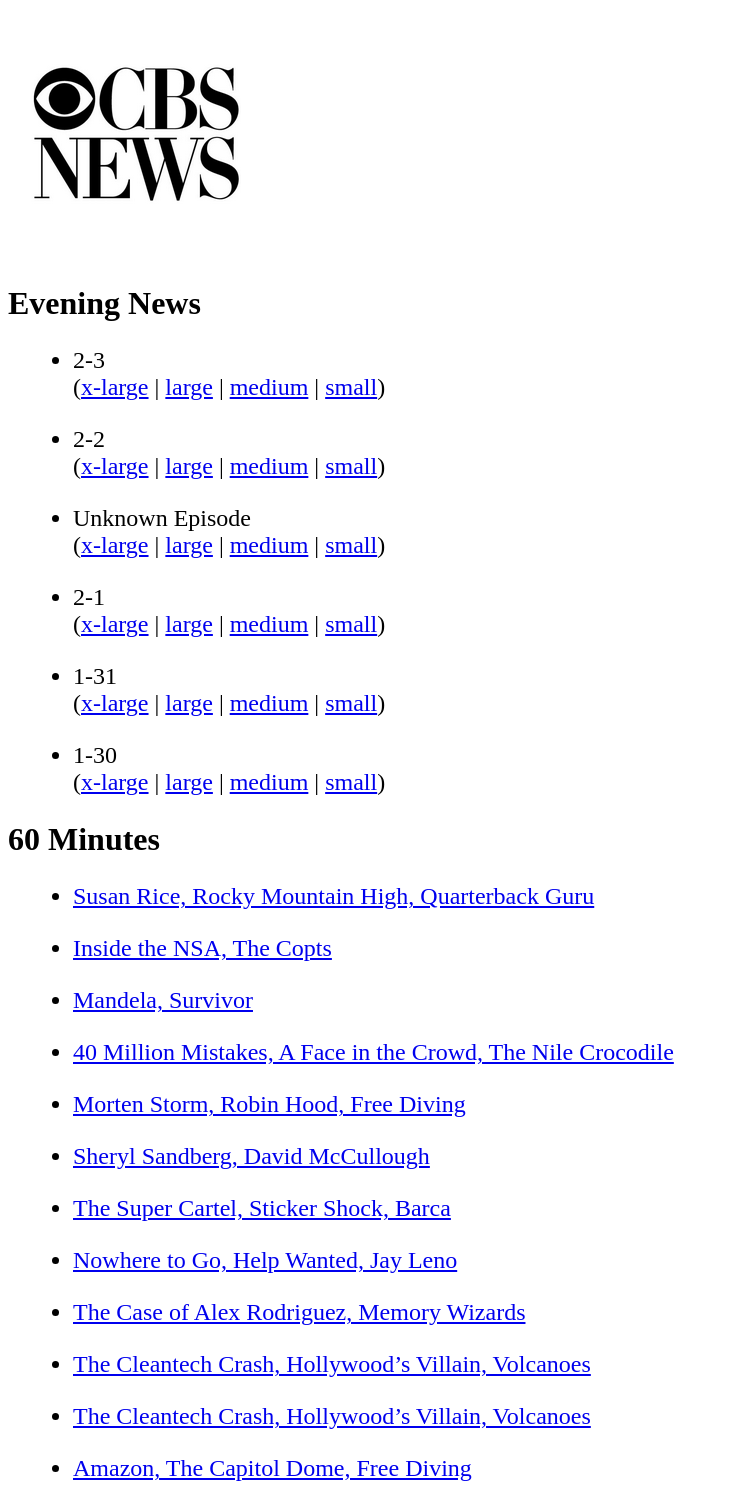
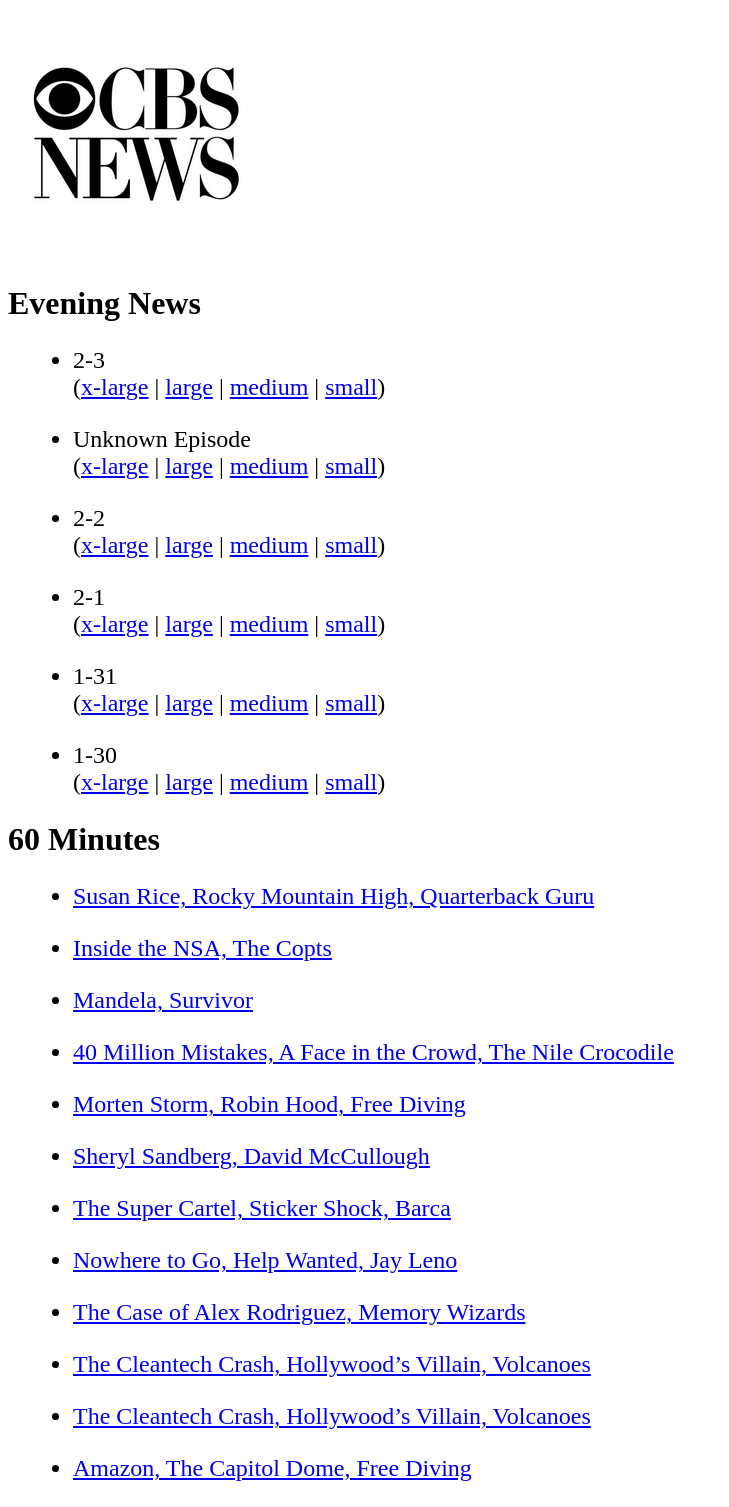
Before and after one commit to jkutner/cbsfeed, a Jekyll site: the page built from index.html, in a window 1280 px wide. Shown: the whole page, without its empty margins (0-729 px from the left). Built offline with Jekyll 4.4.1, drawn with Linux system fonts in a browser that asks for light colours; nearby versions of some CDN libraries; some of the changed lines change nothing that is shown.

Commit message:
Updating with latest episdoes

```diff
--- a/_data/evening_news.yml
+++ b/_data/evening_news.yml
@@ -6,14 +6,14 @@
     mp4_796: media/2014/02/04/136367171597/EN_020314_FULL222_796.mp4
     mp4_1296: media/2014/02/04/136367171597/EN_020314_FULL222_1296.mp4
   date: 2014-02-03 00:00:00.000000000 +00:00
+- title: Unknown Episode
+  links:
+    mp4_240: media/2014/02/04/136367171597/EN_020314_FULL222_240.mp4
+    mp4_740: media/2014/02/04/136367171597/EN_020314_FULL222_740.mp4
+    mp4_796: media/2014/02/04/136367171597/EN_020314_FULL222_796.mp4
+    mp4_1296: media/2014/02/04/136367171597/EN_020314_FULL222_1296.mp4
+  date: 2014-02-03 00:00:00.000000000 +00:00
 - title: 2-2
-  links:
-    mp4_240: media/2014/02/03/135067715569/EN_0202_FULLNEW_240.mp4
-    mp4_740: media/2014/02/03/135067715569/EN_0202_FULLNEW_740.mp4
-    mp4_796: media/2014/02/03/135067715569/EN_0202_FULLNEW_796.mp4
-    mp4_1296: media/2014/02/03/135067715569/EN_0202_FULLNEW_1296.mp4
-  date: 2014-02-02 00:00:00.000000000 +00:00
-- title: Unknown Episode
   links:
     mp4_240: media/2014/02/03/135067715569/EN_0202_FULLNEW_240.mp4
     mp4_740: media/2014/02/03/135067715569/EN_0202_FULLNEW_740.mp4
```
